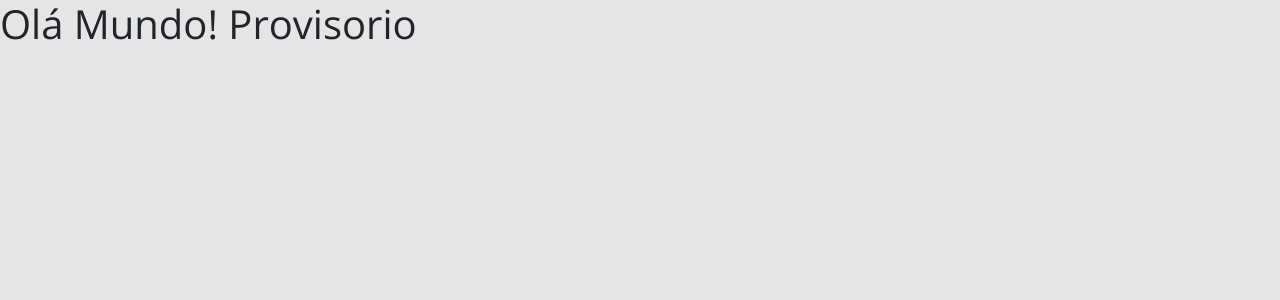
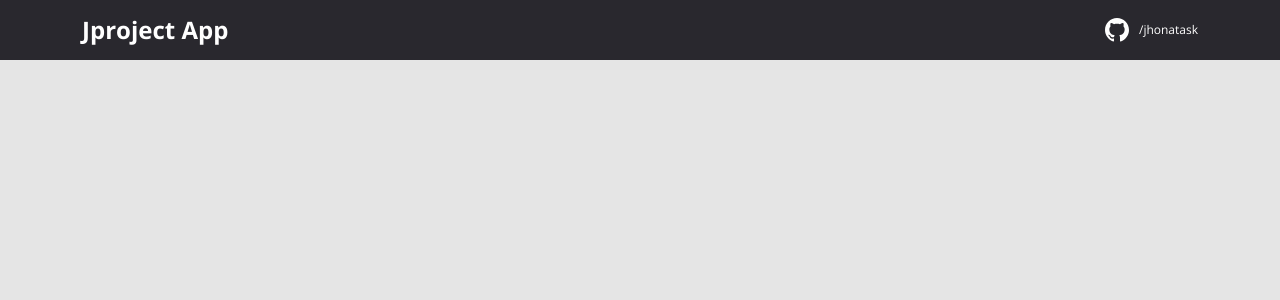
Before and after one commit to jhonatask/jproject, a React (Create React App) app in the folder frontend/: page / in a window 1280 px wide. Shown: the top 300 px of the page. Built offline with nearby package versions, Linux system fonts and the light colour scheme.

Commit message:
Criação da Navbar

```diff
--- a/frontend/src/App.tsx
+++ b/frontend/src/App.tsx
@@ -1,10 +1,8 @@
 import React from 'react';
+import Navbar from './components/Navbar';
 function App() {
   return (
-    <div className="App">
-
-      <h1>Olá Mundo! Provisorio</h1>
-    </div>
+    <Navbar />
   );
 }
 
--- /dev/null
+++ b/frontend/src/components/Navbar/index.tsx
@@ -0,0 +1,21 @@
+import {ReactComponent as GithubIcon} from 'assets/img/github.svg';
+import './style.css';
+function Navbar(){
+    return (
+        <header>
+    <nav className="container">
+        <div className="dsmovie-nav-content">
+            <h1>Jproject App</h1>
+            <a href="https://github.com/jhonatask" target="_blank" rel="noreferrer">
+                <div className="dsmovie-contact-container">
+                    <GithubIcon />
+                    <p className="dsmovie-contact-link">/jhonatask</p>
+                </div>
+            </a>
+        </div>
+    </nav>
+</header>
+    );
+}
+
+export default Navbar;
--- /dev/null
+++ b/frontend/src/components/Navbar/style.css
@@ -0,0 +1,29 @@
+header {
+    height: 60px;
+    background-color: var(--color-primary);
+    display: flex;
+    align-items: center;
+  }
+
+  .dsmovie-nav-content {
+    display: flex;
+    align-items: center;
+    justify-content: space-between;
+    color: #fff;
+  }
+
+  .dsmovie-nav-content h1 {
+    font-size: 24px;
+    margin: 0;
+    font-weight: 700;
+  }
+
+  .dsmovie-contact-container {
+    display: flex;
+    align-items: center;
+  }
+
+  .dsmovie-contact-link {
+    margin: 0 0 0 10px;
+    font-size: 12px;
+  }
--- a/frontend/src/index.css
+++ b/frontend/src/index.css
@@ -1,7 +1,7 @@
 @import url('https://fonts.googleapis.com/css2?family=Open+Sans:wght@400;700&display=swap');
 
 :root {
-  --color-primary: #4D41C0;
+  --color-primary: #29282e;
 }
 
 * {
--- a/frontend/tsconfig.json
+++ b/frontend/tsconfig.json
@@ -1,5 +1,6 @@
 {
   "compilerOptions": {
+    "baseUrl": "./src",
     "target": "es5",
     "lib": [
       "dom",
```
Also changed, not shown: frontend/src/assets/img/github.svg (added).
